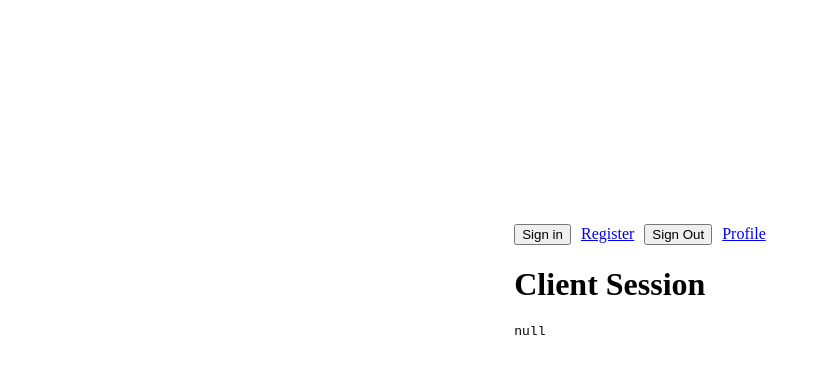
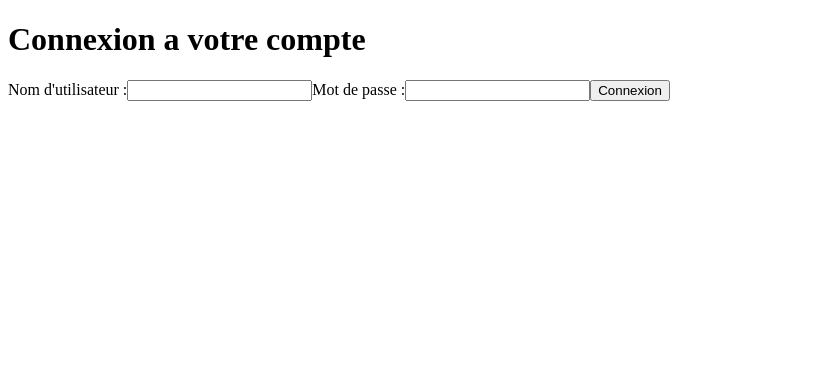
Before and after one commit to ralixt/MediPlan, a Next.js app: page / in a window 1280 px wide. Shown: the top 374 px of the page, without its empty margins (0-821 px from the left). Built offline with nearby package versions, Linux system fonts and the light colour scheme; no server answers.

Commit message:
login page

```diff
--- a/src/app/page.tsx
+++ b/src/app/page.tsx
@@ -7,26 +7,35 @@ import {
 import { User } from "@/components.temporary/user.component";
 import { authOptions } from "@/lib/auth";
 import { getServerSession } from "next-auth";
+import {Login} from "@/components.temporary/login";
 
-export default async function Home() {
-  const session = await getServerSession(authOptions);
-  console.log("session: " + JSON.stringify(session));
-  return (
-    <main
-      style={{
-        display: "flex",
-        justifyContent: "center",
-        alignItems: "center",
-        height: "70vh",
-      }}
-    >
-      <div>
-        <LoginButton />
-        <RegisterButton />
-        <LogoutButton />
-        <ProfileButton />
-        <User />
-      </div>
-    </main>
-  );
+// export default async function Home() {
+//   const session = await getServerSession(authOptions);
+//   console.log("session: " + JSON.stringify(session));
+//   return (
+//     <main
+//       style={{
+//         display: "flex",
+//         justifyContent: "center",
+//         alignItems: "center",
+//         height: "70vh",
+//       }}
+//     >
+//       <div>
+//
+//         <LoginButton />
+//         <RegisterButton />
+//         <LogoutButton />
+//         <ProfileButton />
+//         <User />
+//       </div>
+//     </main>
+//   );
+// }
+
+
+export default async function SignInPage() {
+    return(
+        <Login></Login>
+    )
 }
--- /dev/null
+++ b/src/components.temporary/login.tsx
@@ -0,0 +1,52 @@
+"use client";
+import React, {useRef} from "react";
+import {signIn} from "next-auth/react";
+
+
+type Props = {
+    className?: string;
+    callbackUrl?: string;
+}
+
+
+export const Login = (props: Props) => {
+    const userName = useRef("")
+    const password = useRef("")
+    const onSubmit = async (e: React.FormEvent<HTMLFormElement>) => {
+        e.preventDefault();
+        await signIn("credentials", {
+            username: userName.current,
+            password: password.current,
+            redirect: true,
+            callbackUrl:props.callbackUrl ?? "http://localhost:3000/home"
+        })
+    }
+
+    return (
+        <main>
+            <div className={props.className}>
+                <h1>Connexion a votre compte</h1>
+                <form method="POST" onSubmit={onSubmit}>
+                    <label>
+                        Nom d'utilisateur :
+                        <input type="text" name="username" onChange={(e) =>
+                            userName.current = e.target.value}/>
+                    </label>
+
+                    <label>
+                        Mot de passe :
+                        <input type="password" name="password" onChange={(e) =>
+                            password.current = e.target.value}/>
+                    </label>
+
+                    <button type="submit">
+                        Connexion
+                    </button>
+
+
+                </form>
+
+            </div>
+        </main>
+    )
+}
--- a/src/lib/auth.ts
+++ b/src/lib/auth.ts
@@ -22,4 +22,7 @@ export const authOptions: NextAuthOptions = {
       },
     }),
   ],
+  pages : {
+    signIn:"/"
+  }
 }
```
